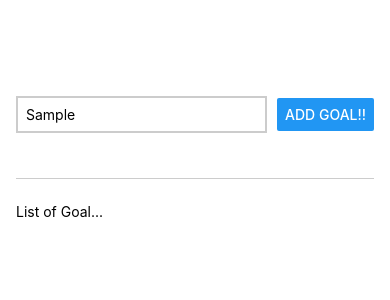
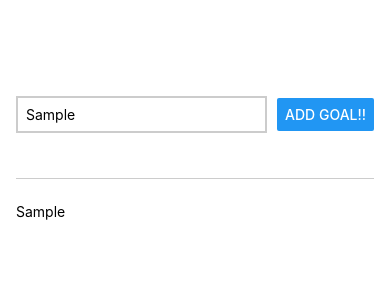
Before and after one commit to sohyeon-zoe-kim/RNCourse, a React Native app: screen / in a window 390 px wide. Both pictures are taken after typing "Sample" into the empty fields and a click on the button "ADD GOAL!!". Shown: the top 300 px of the page. Built offline with nearby package versions, Linux system fonts and the light colour scheme.

Commit message:
feat: useState로 courseGoals 상태 관리 로직 추가

```diff
--- a/App.js
+++ b/App.js
@@ -1,17 +1,35 @@
+import { useState } from 'react'
 import { StyleSheet, Text, View, Button, TextInput } from 'react-native'
 
 export default function App() {
+  const [enteredGoalText, setEnteredGoalText] = useState('')
+  const [courseGoals, setCourseGoals] = useState([])
+
+  const goalInputHandler = enteredText => {
+    setEnteredGoalText(enteredText)
+  }
+
+  const addGoalHandler = () => {
+    setCourseGoals(currentCourseGoals => [
+      ...currentCourseGoals,
+      enteredGoalText,
+    ])
+  }
+
   return (
     <View style={styles.abbContainer}>
       <View style={styles.inputContainer}>
         <TextInput
           style={styles.textInput}
           placeholder="당신의 목표를 입력하세요!"
+          onChangeText={goalInputHandler}
         />
-        <Button title="Add goal!!" />
+        <Button title="Add goal!!" onPress={addGoalHandler} />
       </View>
       <View style={styles.goalsContainer}>
-        <Text>List of Goal...</Text>
+        {courseGoals.map(goal => (
+          <Text key={goal}>{goal}</Text>
+        ))}
       </View>
     </View>
   )
```
